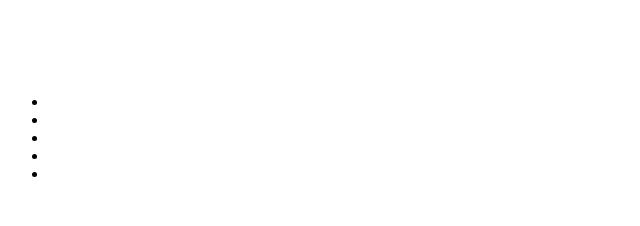
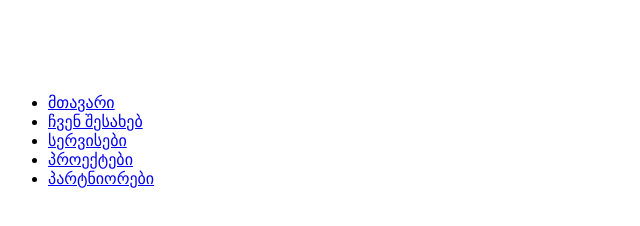
Before and after one commit to MeggyL/Davaleba-04, a plain HTML site: page index.html in a window 1280 px wide. Shown: the whole page, without its empty margins (0-640 px from the left). Drawn offline with Linux system fonts and the light colour scheme.

Commit message:
create nav bar

```diff
--- a/index.html
+++ b/index.html
@@ -12,11 +12,21 @@
 		</a>
 		<nav>
 			<ul>
-				<li></li>
-				<li></li>
-				<li></li>
-				<li></li>
-				<li></li>
+				<li>
+					<a href="#">მთავარი</a>
+				</li>
+				<li>
+					<a href="#">ჩვენ შესახებ</a>
+				</li>
+				<li>
+					<a href="#">სერვისები</a>
+				</li>
+				<li>
+					<a href="#">პროექტები</a>
+				</li>
+				<li>
+					<a href="#">პარტნიორები</a>
+				</li>
 			</ul>
 		</nav>
 	</header>
```
